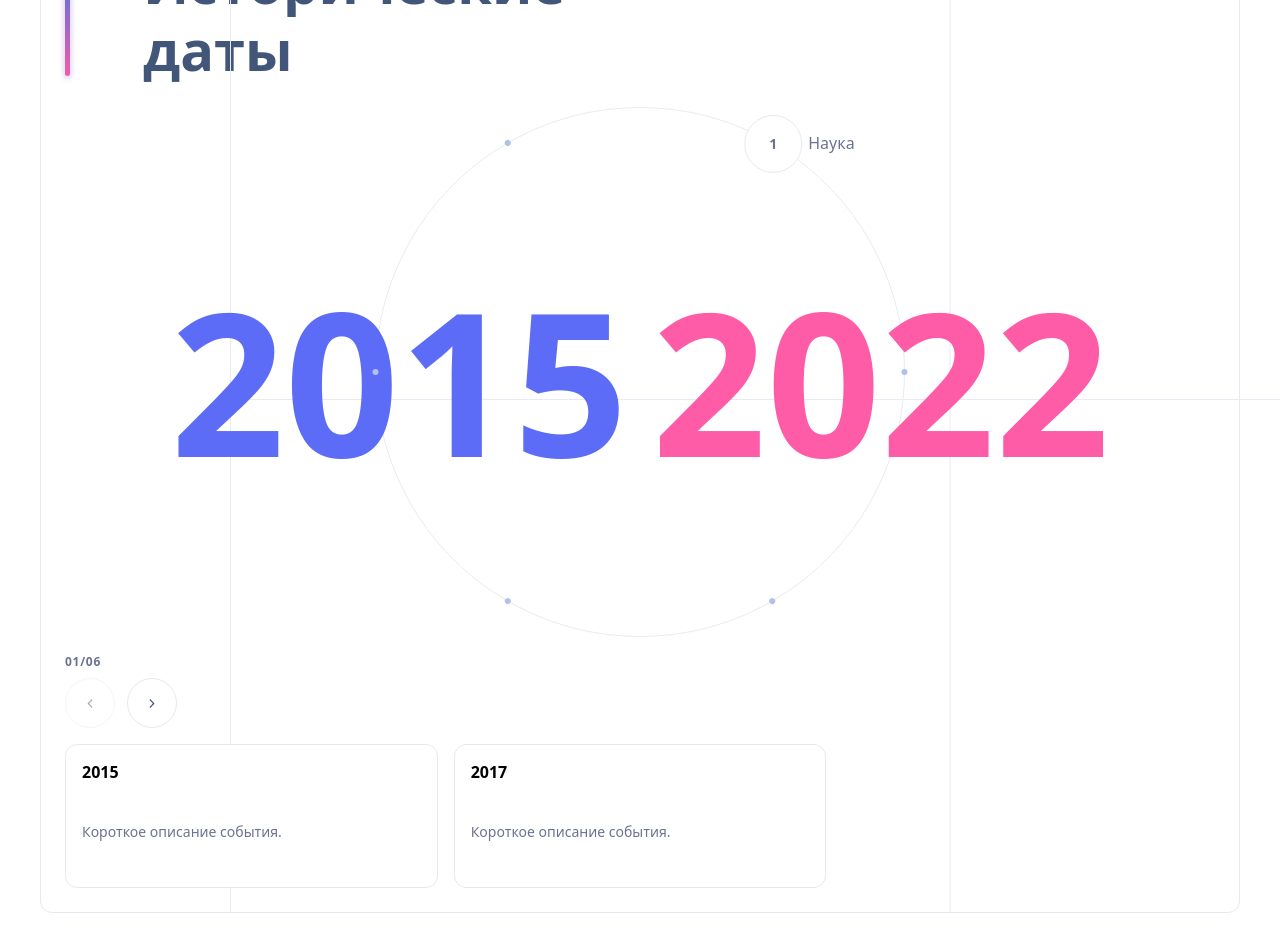
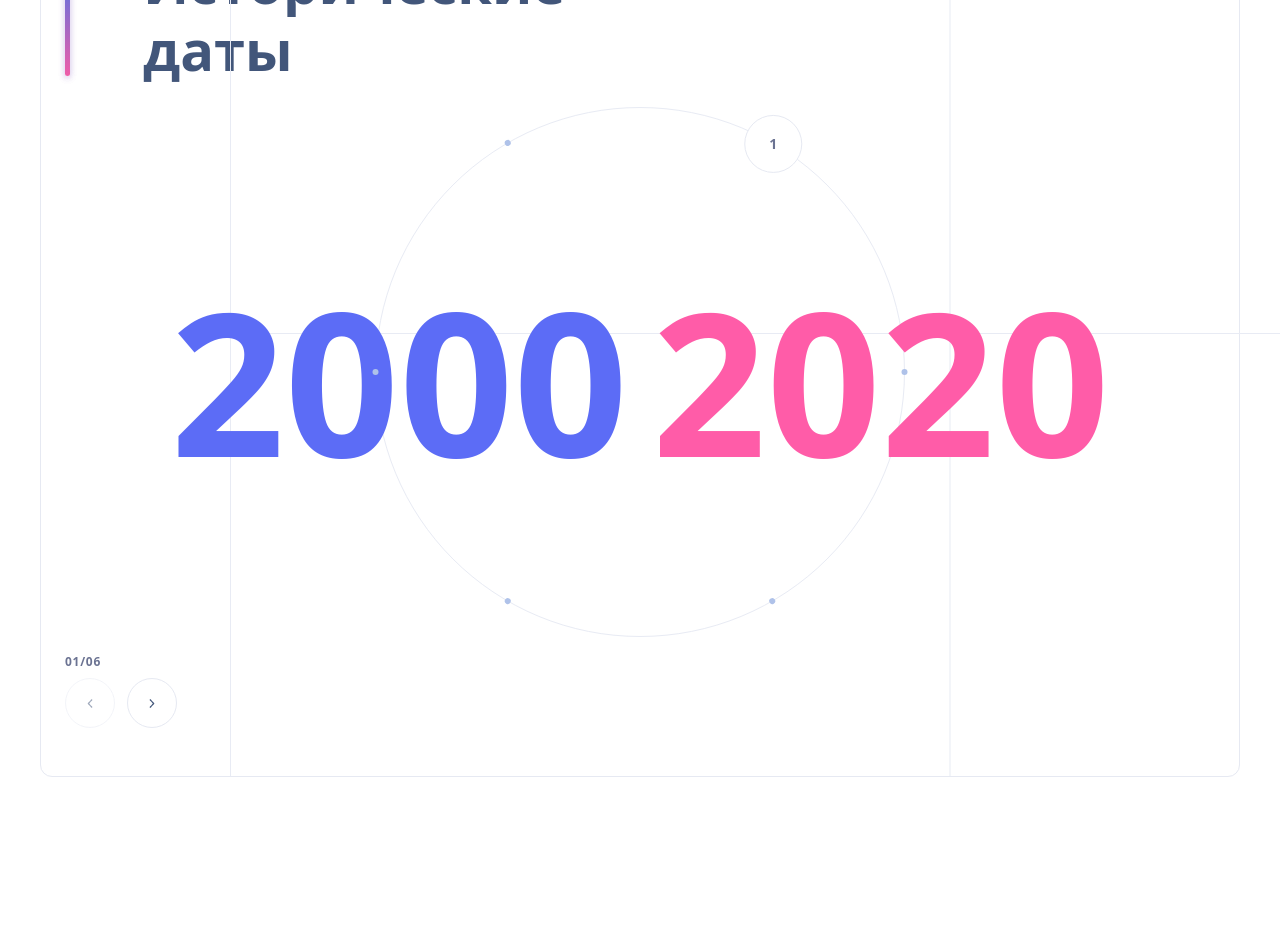
Before and after one commit to BMD63/timeline, a React app: page / in a window 1280 px wide. Shown: the part 100-1037 px from the top of the page. After the commit the page ends 901 px from the top, so only its background shows below. Built offline with nearby package versions, Linux system fonts and the light colour scheme.

Commit message:
mock event added

```diff
--- a/src/components/TimelineBlock/Ring.tsx
+++ b/src/components/TimelineBlock/Ring.tsx
@@ -3,12 +3,13 @@ import './Ring.scss';
 
 interface Props {
   labels: string[];
+  enabled: boolean[];
   activeIndex: number;
   onSelect: (i: number) => void;
   children?: React.ReactNode;
 }
 
-export default function Ring({ labels, activeIndex, onSelect, children }: Props) {
+export default function Ring({ labels, enabled, activeIndex, onSelect, children }: Props) {
   const n = labels.length;
   const CLOCK = [30, 90, 150, 210, 270, 330] as const;
   const baseAngles = CLOCK.slice(0, n);
@@ -21,6 +22,7 @@ export default function Ring({ labels, activeIndex, onSelect, children }: Props)
       <div className="tlb-ring" style={{ transform: `rotate(${ringRotation}deg)` }}>
         {labels.map((label, i) => {
           const angle = baseAngles[i];
+          const isDisabled = !enabled[i];
           const total = angle + ringRotation;
           return (
             <button
@@ -32,9 +34,14 @@ export default function Ring({ labels, activeIndex, onSelect, children }: Props)
                 ['--angTotal' as any]: `${total}deg`,
               }}
               aria-selected={i === activeIndex}
+              aria-disabled={isDisabled ? 'true' : undefined}
               aria-label={`Категория: ${label}`}
-              onClick={() => onSelect(i)}
-              onKeyDown={(e) => { if (e.key === 'Enter' || e.key === ' ') onSelect(i); }}
+              onClick={() => {
+               if (!isDisabled) onSelect(i);
+              }}
+              onKeyDown={(e) => {
+               if (!isDisabled && (e.key === 'Enter' || e.key === ' ')) onSelect(i);
+              }}
             />
           );
         })}
--- a/src/components/TimelineBlock/Slider.scss
+++ b/src/components/TimelineBlock/Slider.scss
@@ -1,17 +1,49 @@
 .tlb-slider {
-  position: relative;
-  margin-top: 16px;
+  margin-top: 24px;
+}
+
+.tlb-swiper {
+  padding: 4px 2px 8px 0;
+}
+
+.tlb-slide {
+  width: var(--sideW, 320px) !important;
+  box-sizing: border-box;
+  flex-shrink: 0;
+}
+
+.tlb-swiper .swiper-slide-active {
+  width: var(--centerW, 400px) !important;
+}
+
+.tlb-swiper .swiper-slide-prev,
+.tlb-swiper .swiper-slide-next {
+  width: var(--sideW, 320px) !important;
 }
 
 .tlb-card {
+  border: 0;
   background: #fff;
-  border: 1px solid #e6e9f2;
-  border-radius: 12px;
-  padding: 16px;
-  min-height: 110px;
-  display: grid;
-  gap: 8px;
+  padding: 20px 24px;
+  min-height: 156px;
+  transition: box-shadow .2s ease, transform .2s ease;
 }
 
-.tlb-cardTitle { font-weight: 700; }
-.tlb-cardText  { color: #6b7392; font-size: 14px; }
+.tlb-card:hover {
+  box-shadow: 0 8px 24px rgba(0,0,0,.06);
+  transform: translateY(-1px);
+}
+
+.tlb-cardTitle {
+  font-weight: 700;
+  font-size: 16px;
+  color: #3D5AFE;
+  margin: 0 0 12px;
+}
+
+.tlb-cardText  {
+  color: #6b7392;
+  font-size: 14px;
+  margin: 0;
+  line-height: 1.5;
+}
--- a/src/components/TimelineBlock/Slider.tsx
+++ b/src/components/TimelineBlock/Slider.tsx
@@ -1,4 +1,3 @@
-import React from 'react';
 import './Slider.scss';
 import { Swiper, SwiperSlide } from 'swiper/react';
 import { Navigation, A11y } from 'swiper/modules';
@@ -8,28 +7,41 @@ import type { TimelineEvent } from '@/types/timeline';
 
 interface Props {
   events: TimelineEvent[];
+  scale?: number;
 }
 
-export default function Slider({ events }: Props) {
+export default function Slider({ events, scale = 1 }: Props) {
+  const sideW = Math.round(320 * scale);
+  const centerW = Math.round(400 * scale);
+  const gap = Math.round(32 * scale);
   return (
-    <div className="tlb-slider">
+    <div
+      className="tlb-slider"
+      style={
+      {
+        ['--sideW' as any]: `${sideW}px`,
+        ['--centerW' as any]: `${centerW}px`,
+      } as React.CSSProperties
+    }
+    >
       <Swiper
-        modules={[Navigation, A11y]}
-        navigation
-        spaceBetween={16}
-        slidesPerView={3}
-        a11y={{ enabled: true }}
-        breakpoints={{
-          0: { slidesPerView: 1 },
-          768: { slidesPerView: 2 },
-          1024: { slidesPerView: 3 }
-        }}
+        className="tlb-swiper"
+        slidesPerView="auto"
+        centeredSlides
+        spaceBetween={gap}
+        initialSlide={1}
+        grabCursor
+        preventClicksPropagation
+        speed={500}
       >
         {events.map((ev) => (
-          <SwiperSlide key={ev.id}>
+          <SwiperSlide
+            key={ev.id}
+            className="tlb-slide"
+          >
             <article className="tlb-card">
-              <div className="tlb-cardTitle">{ev.title}</div>
-              <div className="tlb-cardText">{ev.description}</div>
+              <h3 className="tlb-cardTitle">{ev.title}</h3>
+              {ev.description && <p className="tlb-cardText">{ev.description}</p>}
             </article>
           </SwiperSlide>
         ))}
--- a/src/components/TimelineBlock/TimelineBlock.scss
+++ b/src/components/TimelineBlock/TimelineBlock.scss
@@ -130,6 +130,7 @@
   align-items: flex-start;
   gap: 8px;
   margin: 16px 0 0;
+  margin-left: calc(50% - var(--frame-w) / 2 + var(--frame-shift));
 }
 .tlb-counter {
   font-size: 12px;
@@ -165,6 +166,14 @@
 .tlb-leftYear  { color: #5c6cf6; }
 .tlb-rightYear { color: #ff5ca8; }
 
+.tlb-slider {
+  margin-top: 24px;
+  padding-left: calc(50% - var(--frame-w) / 2 + var(--frame-shift));
+}
+.tlb-swiper {
+  padding: 4px 2px 8px 0;
+}
+
 .tlb-clickLayer {
   position: absolute;
   inset: 0;
--- a/src/components/TimelineBlock/TimelineBlock.tsx
+++ b/src/components/TimelineBlock/TimelineBlock.tsx
@@ -1,4 +1,4 @@
-import { useState, useRef } from 'react';
+import { useState, useRef, useEffect } from 'react';
 import './TimelineBlock.scss';
 import type { TimeRange } from '@/types/timeline';
 import Ring from './Ring';
@@ -11,13 +11,15 @@ interface Props {
 
 export default function TimelineBlock({ ranges }: Props) {
   const rootRef = useRef<HTMLElement | null>(null);
+  const [sliderScale, setSliderScale] = useState(1);
   const [ring, setRing] = useState<{ x: number; y: number; id: number } | null>(null);
   const [activeIndex, setActiveIndex] = useState(0);
   const active = ranges[activeIndex];
 
 
 
-  const labels = ranges.map((r) => r.label);
+  const labels = ranges.map((r) => (r.events.length ? r.label : ''));
+  const enabled = ranges.map((r) => r.events.length > 0);
   const total = ranges.length;
   const current = activeIndex + 1;
 
@@ -48,6 +50,20 @@ export default function TimelineBlock({ ranges }: Props) {
     const y = e.clientY - rect.top;
     setRing({ x, y, id: Date.now() });
   };
+    useEffect(() => {
+      const el = rootRef.current;
+      if (!el) return;
+      const ro = new ResizeObserver(([entry]) => {
+        const width = entry.contentRect.width;
+        const needed = 1104;
+        const available = Math.max(0, width - 48);
+        const s = Math.min(1, available / needed);
+        setSliderScale(s);
+        el.style.setProperty('--slider-scale', String(s));
+      });
+      ro.observe(el);
+      return () => ro.disconnect();
+    }, []);
 
   return (
     <section className="tlb-root" ref={rootRef} onMouseDown={handleMouseDown}>
@@ -66,7 +82,12 @@ export default function TimelineBlock({ ranges }: Props) {
       </div>
 
       <div className="tlb-top">
-        <Ring labels={labels} activeIndex={activeIndex} onSelect={setActiveSafely}>
+      <Ring
+         labels={labels}
+         enabled={enabled}
+         activeIndex={activeIndex}
+         onSelect={setActiveIndex}
+       >
           <Years start={active.startYear} end={active.endYear} />
         </Ring>
       </div>
@@ -84,7 +105,8 @@ export default function TimelineBlock({ ranges }: Props) {
         </div>
       </div>
       <div className="tlb-sliderWrap" aria-busy={isSwitching ? 'true' : 'false'} key={active.id}>
-        <Slider events={active.events} />
+        <Slider events={active.events} scale={sliderScale}
+      />
       </div>
       {ring && (
         <div className="tlb-clickLayer" aria-hidden>
--- a/src/data/sample.ts
+++ b/src/data/sample.ts
@@ -1,14 +1,85 @@
-import type { TimeRange } from '@/types/timeline';
+import type { TimeRange, TimelineEvent } from '@/types/timeline';
 
-const ev = (id: string, title: string): any => ({
-  id, title, description: 'Короткое описание события.'
+const ev = (year: number, description: string): TimelineEvent => ({
+  id: String(year),
+  title: String(year),
+  description,
 });
 
+const EMPTY_EVENTS: TimelineEvent[] = [];
+
+const CINEMA_EVENTS: TimelineEvent[] = [
+  ev(2008, '«Тёмный рыцарь» — один из самых кассовых и влиятельных фильмов десятилетия.'),
+  ev(2009, 'Премьера «Аватара» Джеймса Кэмерона — технологический прорыв 3D-кино.'),
+  ev(2010, '«Начало» Кристофера Нолана — хит с оригинальной концепцией «снов внутри снов».'),
+  ev(2011, 'Немой «Артист» берёт «Оскар» за лучший фильм, возвращая моду на ретро-стилистику.'),
+  ev(2012, '«Мстители» объединяют героев MCU и задают стандарт супергеройским кроссоверам.'),
+  ev(2013, '«Гравитация» Альфонсо Куарона — эталон иммерсивного космического триллера.'),
+];
+
+const LIT_EVENTS: TimelineEvent[] = [
+  ev(1992, 'Нобелевская премия — Дерек Уолкотт «за блестящий образ карибского эпоса».'),
+  ev(1993, 'Нобелевская премия — Тони Моррисон «за силу зрения и поэтичность прозы».'),
+  ev(1994, 'Нобелевская премия — Кэндзабуро Оэ, гуманист японской литературы XX века.'),
+  ev(1995, 'Нобелевская премия — Шеймус Хини, «поэт редкой лирической красоты».'),
+  ev(1996, 'Нобелевская премия — Вислава Шимборска, ироничная философская лирика.'),
+];
+
+const SCI_EVENTS: TimelineEvent[] = [
+  ev(2015, 'LIGO впервые регистрирует гравитационные волны (объявлено в 2016).'),
+  ev(2016, 'Хаббл фиксирует рекордно далёкую галактику GN-z11 (красное смещение z≈11).'),
+  ev(2017, 'Cassini завершает миссию в «кольцах Сатурна», дав уйму данных о планете.'),
+  ev(2018, 'Запуск зонда Parker Solar Probe к Солнцу — приближение на рекордную дистанцию.'),
+  ev(2019, 'Получено первое изображение тени чёрной дыры (M87*) — проект Event Horizon.'),
+  ev(2020, 'Запуск марсохода Perseverance и дрона Ingenuity к Марсу.'),
+];
+
 export const SAMPLE_RANGES: TimeRange[] = [
-  { id: 'science',    label: 'Наука',       startYear: 2015, endYear: 2022, events: [ev('s1','2015'), ev('s2','2017')] },
-  { id: 'cinema',     label: 'Кино',        startYear: 2010, endYear: 2020, events: [ev('c1','2012'), ev('c2','2016')] },
-  { id: 'literature', label: 'Литература',  startYear: 2005, endYear: 2015, events: [ev('l1','2007'), ev('l2','2011')] },
-  { id: 'sport',      label: 'Спорт',       startYear: 2012, endYear: 2024, events: [ev('sp1','2014'), ev('sp2','2018')] },
-  { id: 'tech',       label: 'Технологии',  startYear: 2016, endYear: 2023, events: [ev('t1','2017'), ev('t2','2020')] },
-  { id: 'music',      label: 'Музыка',      startYear: 2000, endYear: 2010, events: [ev('m1','2002'), ev('m2','2008')] }
+  {
+    id: 'cat-1',
+    label: 'Музыка',
+    startYear: 2000,
+    endYear: 2020,
+    events: EMPTY_EVENTS,
+  },
+  // 2 — Кино
+  {
+    id: 'cat-2',
+    label: 'Кино',
+    startYear: 2008,
+    endYear: 2013,
+    events: CINEMA_EVENTS,
+  },
+  // 3 — Литература
+  {
+    id: 'cat-3',
+    label: 'Литература',
+    startYear: 1992,
+    endYear: 1996,
+    events: LIT_EVENTS,
+  },
+  // 4
+  {
+    id: 'cat-4',
+    label: 'Спорт',
+    startYear: 2000,
+    endYear: 2020,
+    events: EMPTY_EVENTS,
+  },
+  // 5
+  {
+    id: 'cat-5',
+    label: 'Технологии',
+    startYear: 2000,
+    endYear: 2020,
+    events: EMPTY_EVENTS,
+  },
+  // 6 — Наука
+  {
+    id: 'cat-6',
+    label: 'Наука',
+    startYear: 2015,
+    endYear: 2020,
+    events: SCI_EVENTS,
+  },
 ];
```
